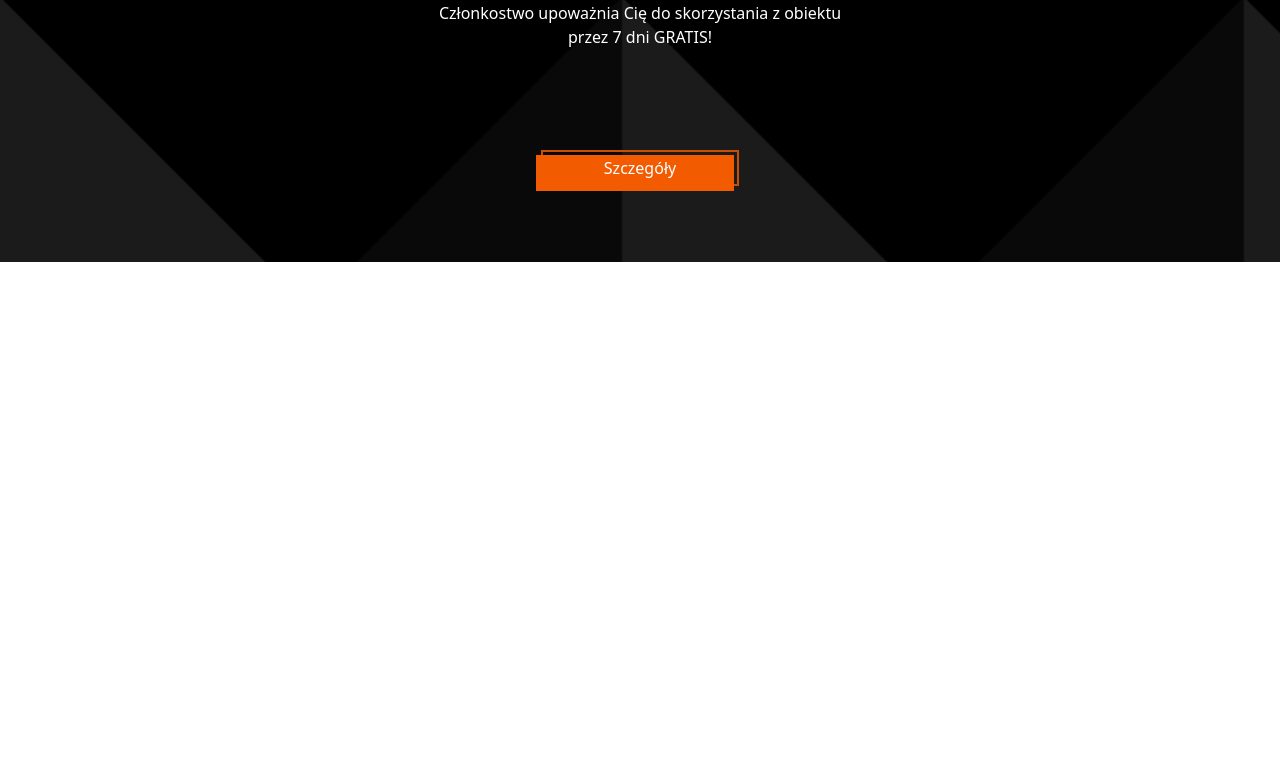
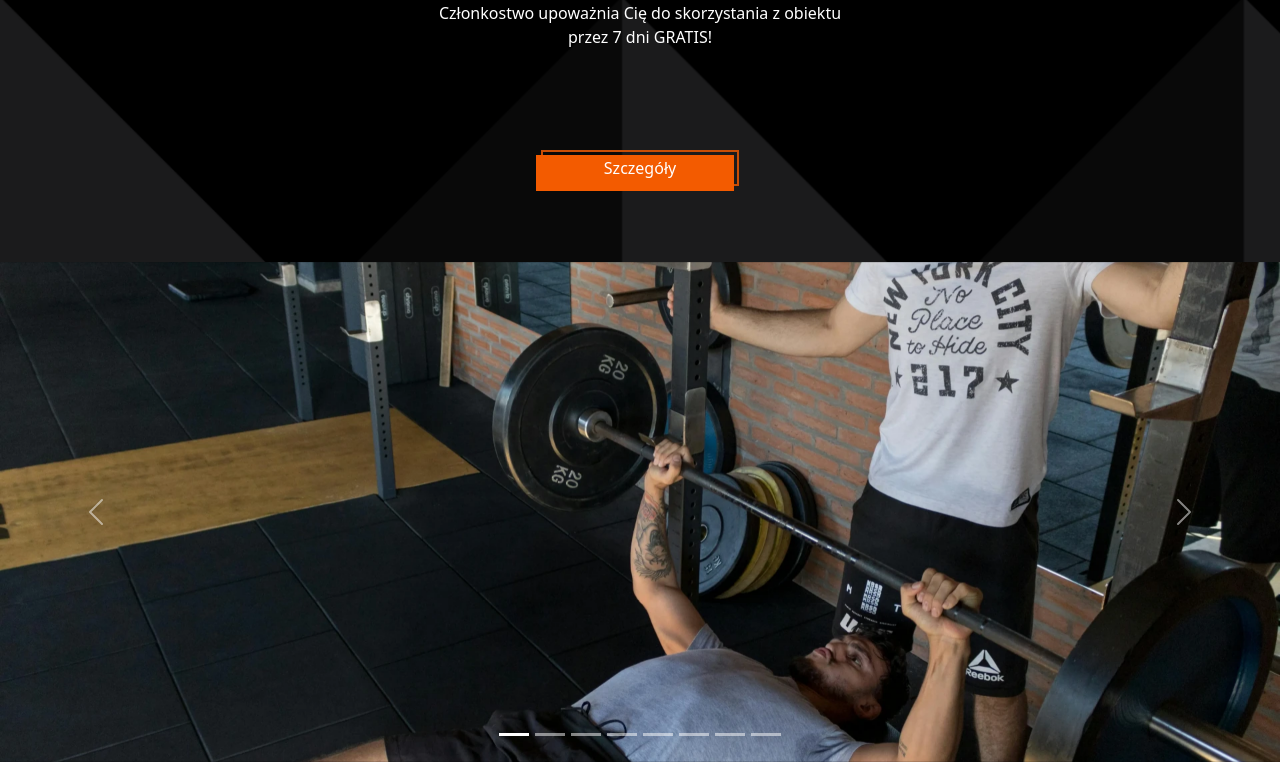
Before and after one commit to elmaccho/YourGym-vue, a Vue app: page / in a window 1280 px wide. Shown: the part 3656-4418 px from the top of the page. Before the commit the page ends 3918 px from the top, so only its background shows below. Built offline with nearby package versions, Linux system fonts and the light colour scheme; a web font is replaced by a local one.

Commit message:
Image gallery

```diff
--- /dev/null
+++ b/src/components/Gallery.vue
@@ -0,0 +1,62 @@
+<script setup>
+
+</script>
+<template>
+    <div id="carouselExampleIndicators" class="carousel slide">
+        <div class="carousel-indicators">
+            <button type="button" data-bs-target="#carouselExampleIndicators" data-bs-slide-to="0" class="active" aria-current="true" aria-label="Slide 1"></button>
+            <button type="button" data-bs-target="#carouselExampleIndicators" data-bs-slide-to="1" aria-label="Slide 2"></button>
+            <button type="button" data-bs-target="#carouselExampleIndicators" data-bs-slide-to="2" aria-label="Slide 3"></button>
+            <button type="button" data-bs-target="#carouselExampleIndicators" data-bs-slide-to="3" aria-label="Slide 4"></button>
+            <button type="button" data-bs-target="#carouselExampleIndicators" data-bs-slide-to="4" aria-label="Slide 5"></button>
+            <button type="button" data-bs-target="#carouselExampleIndicators" data-bs-slide-to="5" aria-label="Slide 6"></button>
+            <button type="button" data-bs-target="#carouselExampleIndicators" data-bs-slide-to="6" aria-label="Slide 7"></button>
+            <button type="button" data-bs-target="#carouselExampleIndicators" data-bs-slide-to="7" aria-label="Slide 8"></button>
+        </div>
+        <div class="carousel-inner">
+            <div class="carousel-item active">
+                <img class="carousel-image d-block w-100" src="@\assets\img\gallery\pexels-bruno-bueno-2204196.webp" alt="First slide">
+            </div>
+            <div class="carousel-item">
+                <img class="carousel-image d-block w-100" src="@\assets\img\gallery\pexels-andrea-piacquadio-903171.webp" alt="Second slide">
+            </div>
+            <div class="carousel-item">
+                <img class="carousel-image d-block w-100" src="@\assets\img\gallery\pexels-photo-3253501.webp" alt="Third slide">
+            </div>
+            <div class="carousel-item">
+                <img class="carousel-image d-block w-100" src="@\assets\img\gallery\pexels-pixabay-414029.webp" alt="Third slide">
+            </div>
+            <div class="carousel-item">
+                <img class="carousel-image d-block w-100" src="@\assets\img\gallery\pexels-victor-freitas-703012.webp" alt="Third slide">
+            </div>
+            <div class="carousel-item">
+                <img class="carousel-image d-block w-100" src="@\assets\img\gallery\pexels-victor-freitas-703016.webp" alt="Third slide">
+            </div>
+            <div class="carousel-item">
+                <img class="carousel-image d-block w-100" src="@\assets\img\gallery\pexels-victor-freitas-2261485.webp" alt="Third slide">
+            </div>
+            <div class="carousel-item">
+                <img class="carousel-image d-block w-100" src="@\assets\img\gallery\pexels-william-choquette-1954524.webp" alt="Third slide">
+            </div>
+        </div>
+        <button class="carousel-control-prev" type="button" data-bs-target="#carouselExampleIndicators" data-bs-slide="prev">
+            <span class="carousel-control-prev-icon" aria-hidden="true"></span>
+            <span class="visually-hidden">Previous</span>
+        </button>
+        <button class="carousel-control-next" type="button" data-bs-target="#carouselExampleIndicators" data-bs-slide="next">
+            <span class="carousel-control-next-icon" aria-hidden="true"></span>
+            <span class="visually-hidden">Next</span>
+        </button>
+    </div>
+</template>
+<style scoped>
+    .carousel-image{
+        height: 500px;
+        object-fit: cover;
+    }
+    @media screen and (max-width: 460px) {
+        .carousel-image{
+            height: 300px;
+        }
+    }
+</style>
--- a/src/main.js
+++ b/src/main.js
@@ -8,10 +8,8 @@ import router from './router'
 import 'bootstrap/dist/css/bootstrap.css'
 import { bootstrap } from 'bootstrap/dist/js/bootstrap.js'
 
-
 const app = createApp(App)
 
 app.use(router)
 
-
 app.mount('#app')
--- a/src/views/MainView.vue
+++ b/src/views/MainView.vue
@@ -5,6 +5,7 @@
     import Clubs from '@/components/Clubs.vue';
     import About from '@/components/About.vue';
     import Tickets from '@/components/Tickets.vue';
+    import Gallery from '@/components/Gallery.vue';
 </script>
 
 <template>
@@ -17,6 +18,7 @@
         <About id="about"/>
         <Offert id="offert"/>
         <Tickets id="tickets"/>
+        <Gallery />
     </main>
 </template>
 <style scoped>
```
Also changed, not shown: 1 other file (tests, documents, lock files or other folders).
